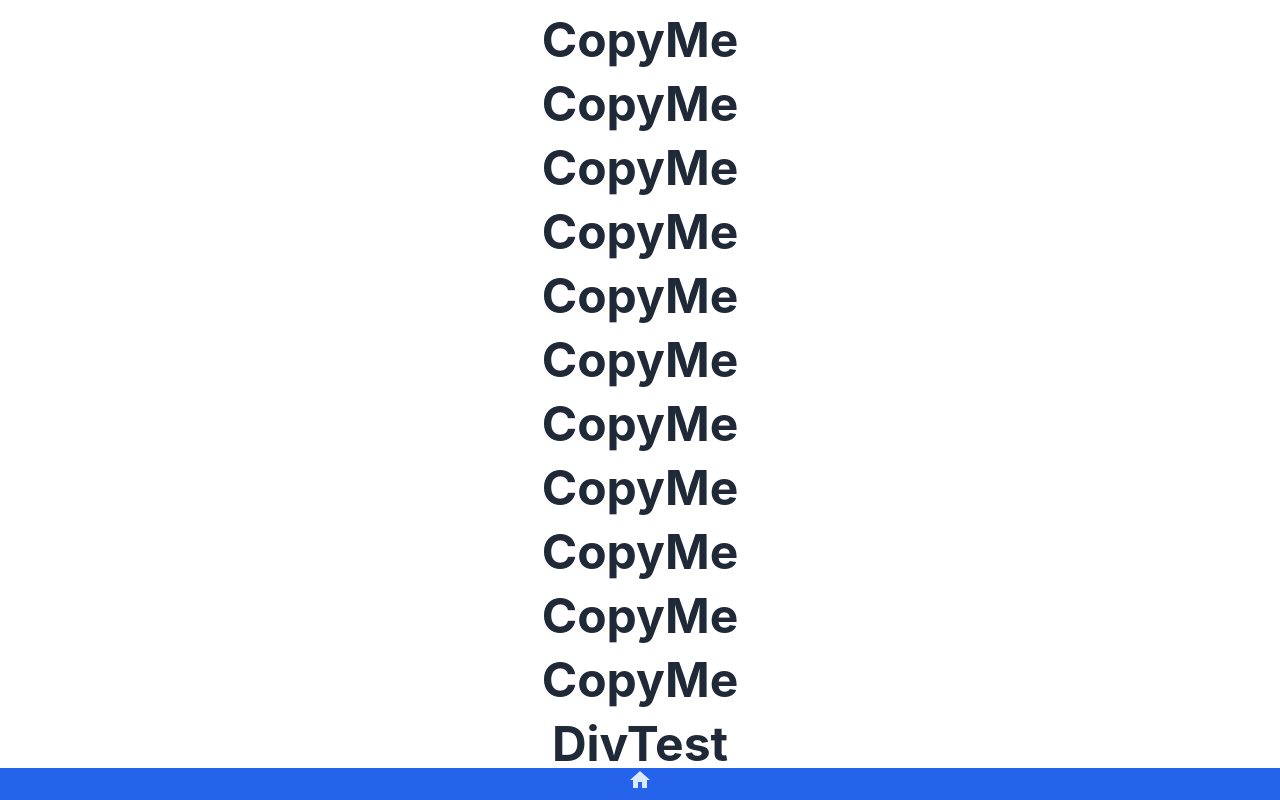
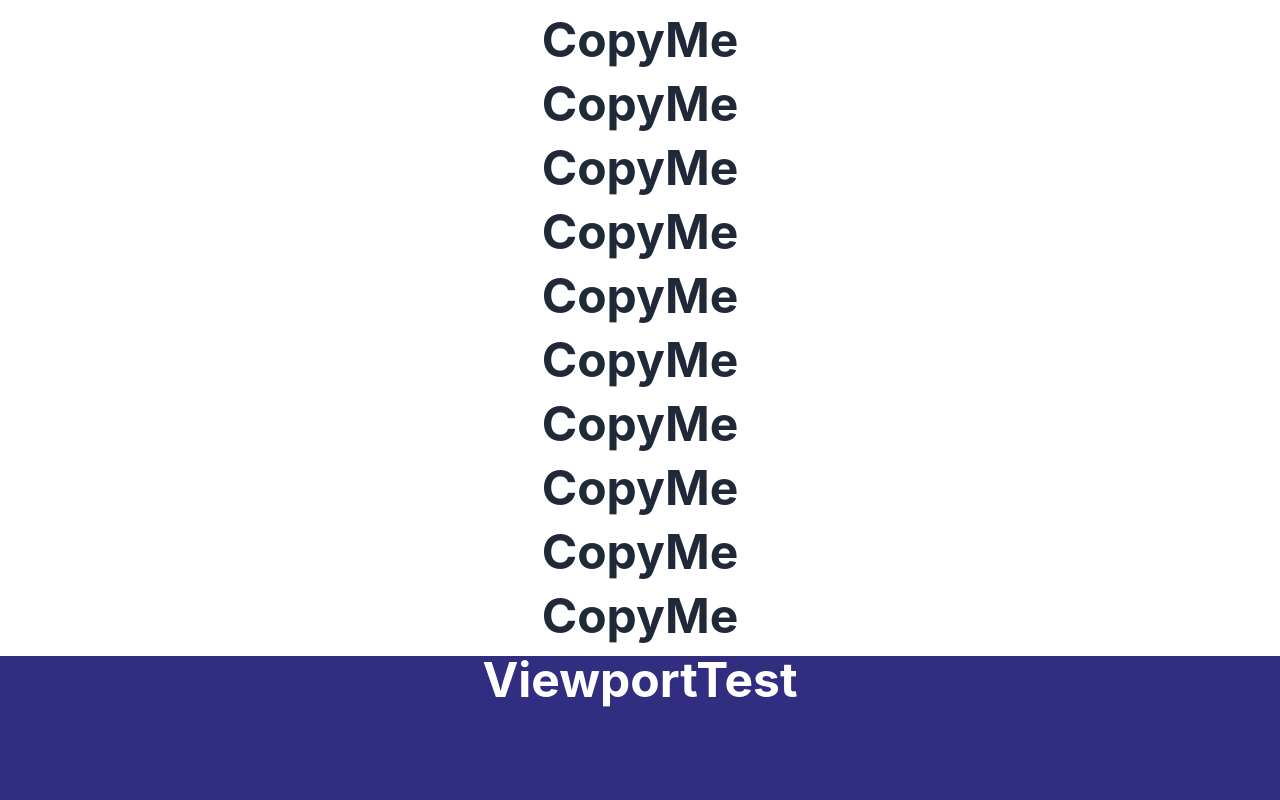
Before and after one commit to yisj777s/doit-react-webapp-typescript, a React (Create React App) app in the folder ch03/ch03_3/: page / in a window 1280 px wide. Shown: the top 800 px of the page. Built offline with nearby package versions, Linux system fonts and the light colour scheme.

Commit message:
unfinished06 03.컴포넌트 CSS 스타일링_03_3.CSS 상자 모델 이해하기

```diff
--- a/ch03/ch03_3/src/pages/ViewportTest.tsx
+++ b/ch03/ch03_3/src/pages/ViewportTest.tsx
@@ -1,10 +1,9 @@
 import {Title} from '../components'
 
-export default function CopyMe() {
+export default function ViewportTest() {
   return (
-    <section className="mt-4">
-      <Title>CopyMe</Title>
-      <div className="mt-4"></div>
+    <section className="w-screen h-screen mt-4 bg-indigo-900">
+      <Title className="text-white">ViewportTest</Title>
     </section>
   )
 }
```
Also changed, not shown: 2 other files (tests, documents, lock files or other folders).
